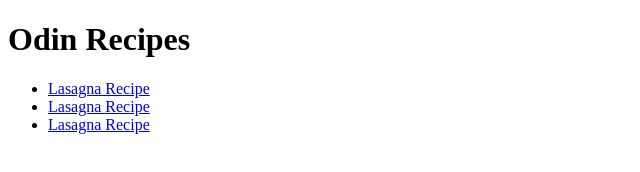
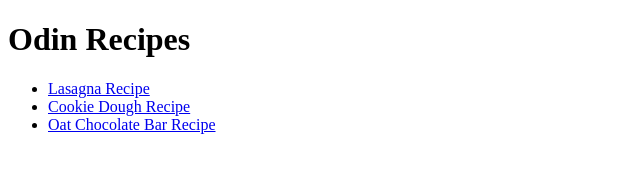
Before and after one commit to niresh95/odin-recipes, a plain HTML site: page index.html in a window 1280 px wide. Shown: the whole page, without its empty margins (0-640 px from the left). Drawn offline with Linux system fonts and the light colour scheme.

Commit message:
Link names changed

```diff
--- a/index.html
+++ b/index.html
@@ -9,8 +9,8 @@
     <h1>Odin Recipes</h1>
     <ul>
         <li><a href="recipes/lasagna.html">Lasagna Recipe</a></li>
-        <li><a href="recipes/cookie-dough.html">Lasagna Recipe</a></li>
-        <li><a href="recipes/oat-chocolate-bar.html">Lasagna Recipe</a></li>
+        <li><a href="recipes/cookie-dough.html">Cookie Dough Recipe</a></li>
+        <li><a href="recipes/oat-chocolate-bar.html">Oat Chocolate Bar Recipe</a></li>
     </ul>
 </body>
 </html>
```
